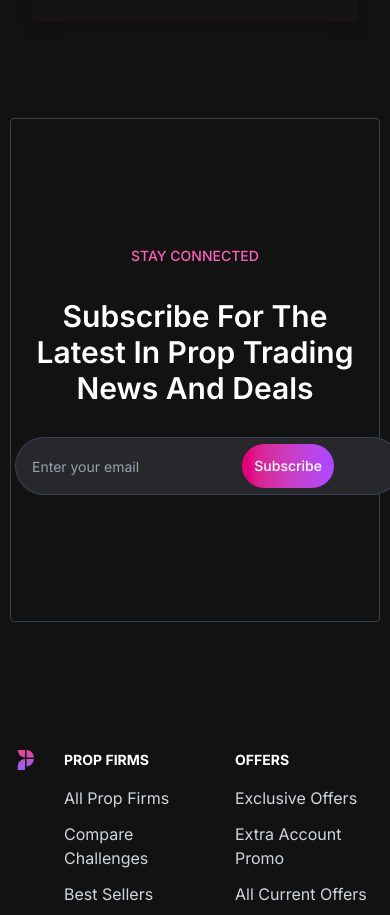
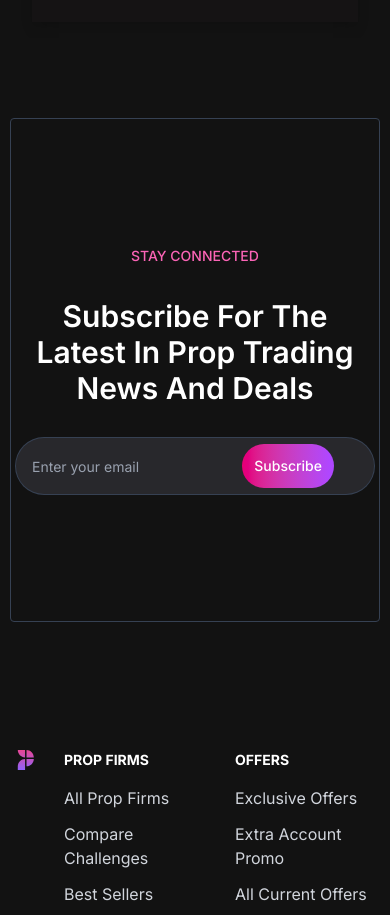
Before and after one commit to AbdulSamad94/Prop_Firm_Match_Clone, a Next.js app: page / in a window 390 px wide. Shown: the part 1744-2659 px from the top of the page. Built offline with nearby package versions, Linux system fonts and the light colour scheme.

Commit message:
responsive fixed"

```diff
--- a/src/components/SubscriptionSection/index.tsx
+++ b/src/components/SubscriptionSection/index.tsx
@@ -47,7 +47,7 @@ export default function SubscriptionSection() {
     <section className="w-full py-32 px-4 relative overflow-hidden inter my-20">
       {/* Background gradient */}
       <div
-        className="absolute inset-0 w-[95%] mx-auto border border-gray-700 rounded"
+        className="absolute inset-0 w-[95%] mx-auto border border-gray-700 rounded px-8"
         style={{
           backgroundSize: "200% 200%",
           animation: "gradientAnimation 15s ease infinite",
@@ -70,7 +70,7 @@ export default function SubscriptionSection() {
             placeholder="Enter your email"
             value={email}
             onChange={(e) => setEmail(e.target.value)}
-            className="w-96 h-14 py-3 px-4 rounded-full bg-[#28282c] text-white ring-1 ring-gray-700 placeholder-gray-400 focus:outline-none focus:ring-1 focus:ring-pink-500 duration-300 text-sm"
+            className="md:w-96 w-full h-14 py-3 px-4 rounded-full bg-[#28282c] text-white ring-1 ring-gray-700 placeholder-gray-400 focus:outline-none focus:ring-1 focus:ring-pink-500 duration-300 text-sm"
           />
           <button
             type="submit"
```
